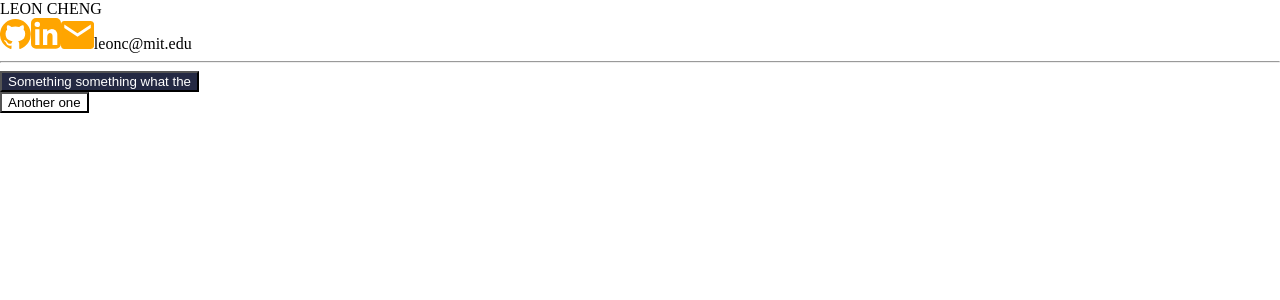
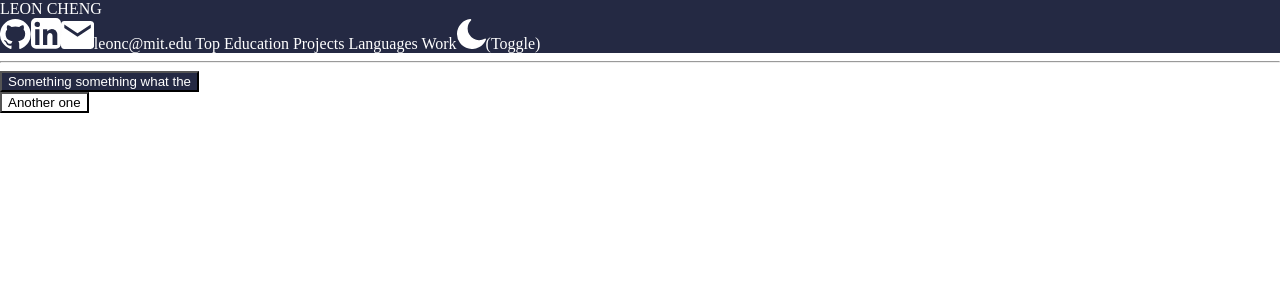
Before and after one commit to leoncheng57/redesigned-broccoli, a React app: page / in a window 1280 px wide. Shown: the top 300 px of the page. Built offline with nearby package versions, Linux system fonts and the light colour scheme.

Commit message:
MoonIcon and basic nav content

```diff
--- a/src/components/Navbar/Navbar.js
+++ b/src/components/Navbar/Navbar.js
@@ -1,10 +1,11 @@
 import React from "react";
+import styled, { ThemeProvider } from "styled-components";
+import {GithubIcon, LinkedInIcon, MailIcon, MoonIcon} from "./SocialIcons";
 
-import styled, { ThemeProvider } from "styled-components";
-
-import {GithubIcon, LinkedInIcon, MailIcon} from "./SocialIcons";
-
-const NavbarContainer = styled.div``;
+const NavbarContainer = styled.div`
+    background-color: ${props => props.theme.backgroundPrimary};
+    color: ${props => props.theme.textColor};
+`;
 
 export default function(props) {
     return (
@@ -13,12 +14,20 @@ export default function(props) {
                 <div>
                     LEON CHENG
                 </div>
-                <GithubIcon fill="orange"/>
-                <LinkedInIcon fill="orange"/>
-                <MailIcon fill="orange"/>
+                <GithubIcon fill={props.theme.textColor}/>
+                <LinkedInIcon fill={props.theme.textColor}/>
+                <MailIcon fill={props.theme.textColor}/>
                 leonc@mit.edu
+
+                Top
+                Education
+                Projects
+                Languages
+                Work
+
+                <MoonIcon fill={props.theme.textColor}/>
+                (Toggle)
             </NavbarContainer>
-
         </ThemeProvider>
     )
 }
--- a/src/components/Navbar/SocialIcons.js
+++ b/src/components/Navbar/SocialIcons.js
@@ -12,4 +12,8 @@ const MailIcon = ({fill}) => {
     return <svg xmlns="http://www.w3.org/2000/svg" width="33.091" height="28" viewBox="0 0 33.091 28" fill={fill}><path d="M31.782,4H5.309A3.405,3.405,0,0,0,2.017,7.5L2,28.5A3.419,3.419,0,0,0,5.309,32H31.782a3.419,3.419,0,0,0,3.309-3.5V7.5A3.419,3.419,0,0,0,31.782,4Zm0,7L18.545,19.75,5.309,11V7.5l13.236,8.75L31.782,7.5Z" transform="translate(-2 -4)"/></svg>
 }
 
-export {GithubIcon, LinkedInIcon, MailIcon}
+const MoonIcon = ({fill}) => {
+    return <svg xmlns="http://www.w3.org/2000/svg" width="28.97" height="30" viewBox="0 0 28.97 30" fill={fill}><path d="M32.683,24.285A15.051,15.051,0,1,1,17,3.5.879.879,0,0,1,17.9,4a.862.862,0,0,1-.158,1,11.358,11.358,0,0,0-3.358,8.176A11.552,11.552,0,0,0,31.452,23.23a.861.861,0,0,1,1.231,1.055Z" transform="translate(-3.761 -3.496)"/></svg>
+}
+
+export {GithubIcon, LinkedInIcon, MailIcon, MoonIcon}
```
